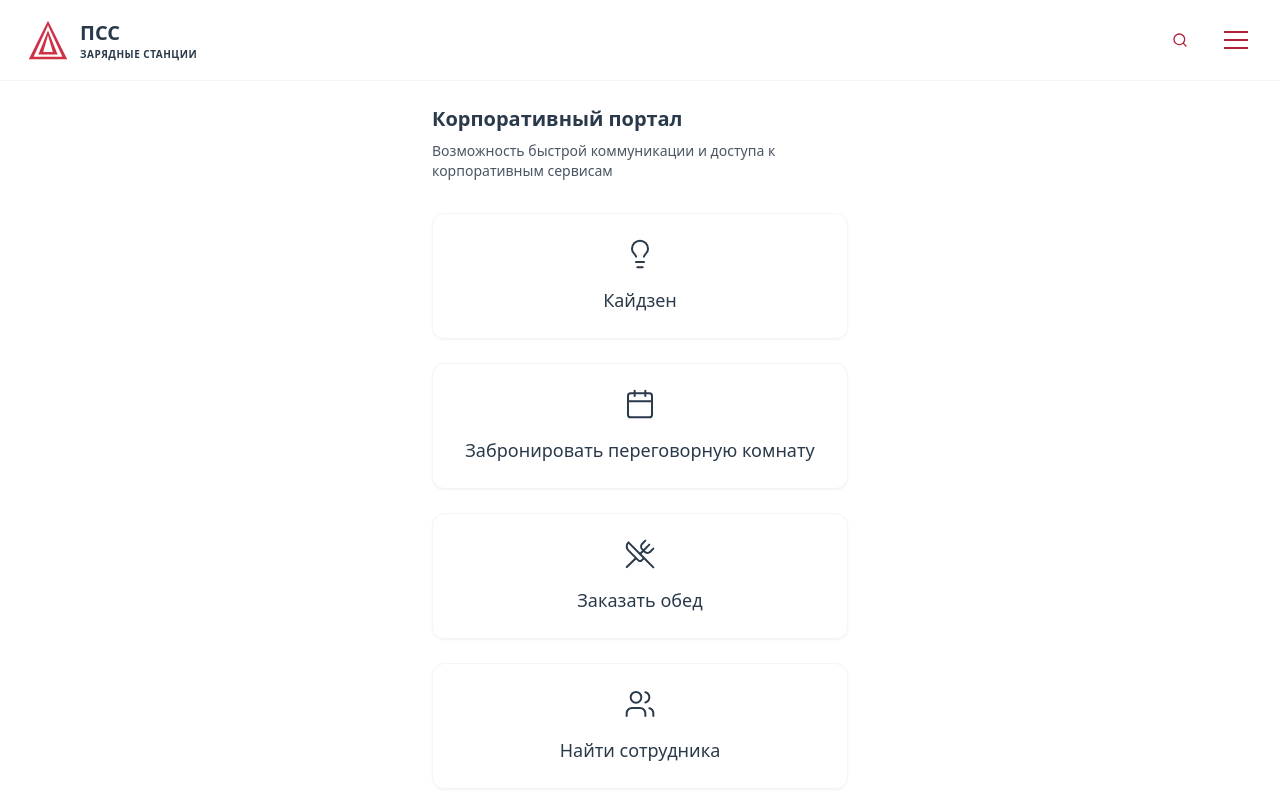
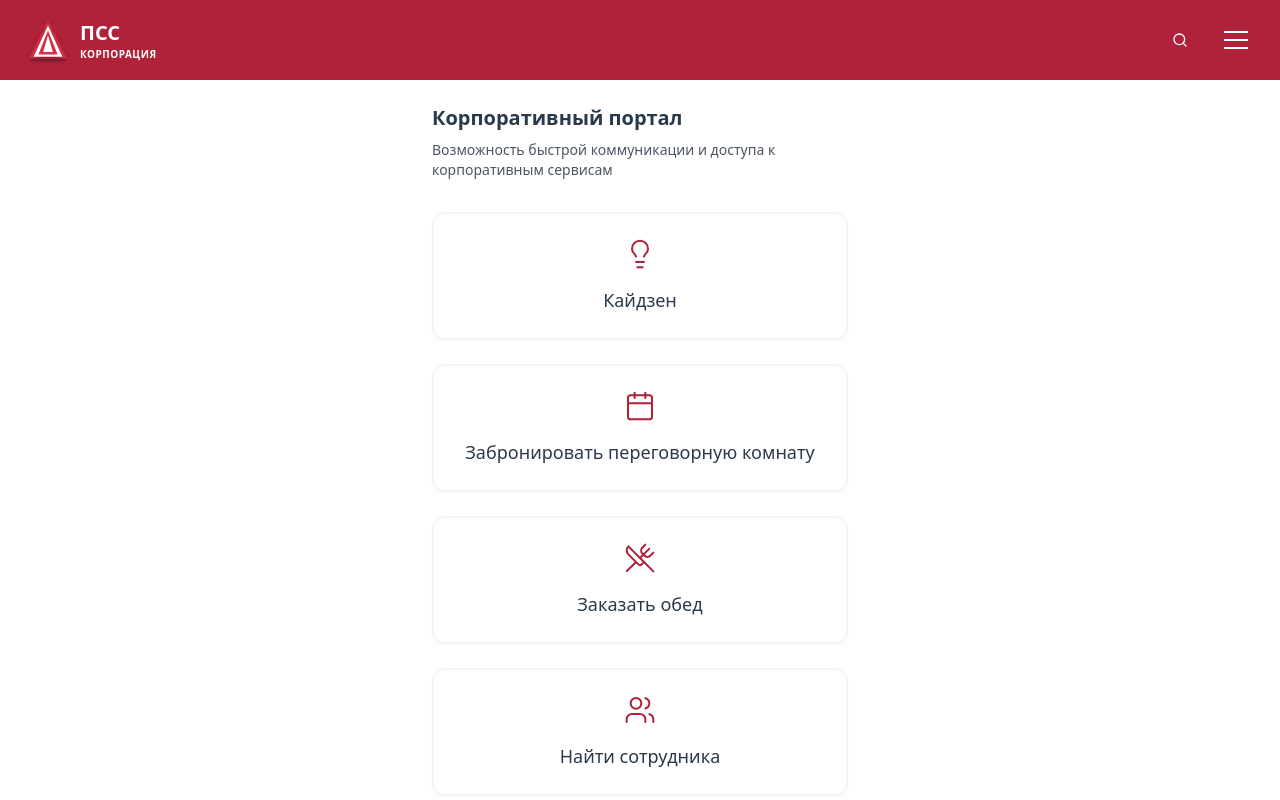
Before and after one commit to Xolla88/kaizen-meeting-lunch-find, a React (Vite) app: page / in a window 1280 px wide. Shown: the top 800 px of the page. Built offline with nearby package versions, Linux system fonts and the light colour scheme.

Commit message:
Refactor: Update header and logo
- Changed the application header to use a red background.
- Updated the header text color to white.
- Modified the logo to be 3D.
- Replaced "зарядные станции" with "Корпорация".

```diff
--- a/src/components/FeatureIcon.tsx
+++ b/src/components/FeatureIcon.tsx
@@ -20,13 +20,13 @@ const FeatureIcon: React.FC<FeatureIconProps> = ({
     <button
       onClick={onClick}
       className={cn(
-        "flex flex-col items-center justify-center p-6 rounded-full transition-all",
-        "bg-white hover:bg-gray-50 w-full",
-        "text-[#2A3A4A]",
+        "flex flex-col items-center justify-center p-6 rounded-xl transition-all",
+        "bg-white hover:bg-gray-50 w-full shadow-sm",
+        "text-[#2A3A4A] border border-gray-100",
         className
       )}
     >
-      <Icon size={32} strokeWidth={1.5} className="mb-4" />
+      <Icon size={32} strokeWidth={1.5} className="mb-4 text-corporate-700" />
       <span className="text-lg font-medium text-center">{label}</span>
     </button>
   );
--- a/src/components/Layout.tsx
+++ b/src/components/Layout.tsx
@@ -17,26 +17,29 @@ const Layout: React.FC<LayoutProps> = ({ children }) => {
 
   return (
     <div className="min-h-screen bg-white">
-      <header className="bg-white py-4 px-6 flex justify-between items-center border-b border-gray-100">
+      <header className="bg-corporate-700 py-4 px-6 flex justify-between items-center">
         <div className="flex items-center">
-          <div className="text-corporate-700 font-bold flex items-center">
+          <div className="text-white font-bold flex items-center">
             <div className="w-12 h-12 mr-2">
-              <svg viewBox="0 0 100 100" className="w-full h-full fill-corporate-700">
-                <polygon points="50,10 10,90 90,90" fill="#CF3046" />
-                <polygon points="50,20 20,85 80,85" fill="white" />
+              <svg viewBox="0 0 100 100" className="w-full h-full">
+                {/* 3D-like triangle logo */}
+                <polygon points="50,10 10,90 90,90" fill="#CF3046" className="drop-shadow-lg" />
+                <polygon points="50,20 20,85 80,85" fill="white" className="drop-shadow-md" />
                 <polygon points="50,30 30,80 70,80" fill="#CF3046" />
                 <polygon points="50,40 40,75 60,75" fill="white" />
+                {/* 3D effect with shadow */}
+                <ellipse cx="50" cy="90" rx="40" ry="5" fill="rgba(0,0,0,0.2)" />
               </svg>
             </div>
             <div className="text-left">
-              <div className="text-[#2A3A4A] text-xl font-bold">ПСС</div>
-              <div className="text-[#2A3A4A] text-[10px] uppercase tracking-wider">зарядные станции</div>
+              <div className="text-white text-xl font-bold">ПСС</div>
+              <div className="text-white text-[10px] uppercase tracking-wider">Корпорация</div>
             </div>
           </div>
         </div>
 
         <div className="flex items-center gap-4">
-          <Button variant="ghost" size="icon" className="text-corporate-700" aria-label="Поиск">
+          <Button variant="ghost" size="icon" className="text-white hover:bg-corporate-600" aria-label="Поиск">
             <Search size={24} />
           </Button>
           <Button
@@ -44,12 +47,12 @@ const Layout: React.FC<LayoutProps> = ({ children }) => {
             size="icon"
             onClick={toggleMenu}
             aria-label="Меню"
-            className="text-corporate-700"
+            className="text-white hover:bg-corporate-600"
           >
             <div className="flex flex-col gap-1.5">
-              <div className="w-6 h-0.5 bg-corporate-700"></div>
-              <div className="w-6 h-0.5 bg-corporate-700"></div>
-              <div className="w-6 h-0.5 bg-corporate-700"></div>
+              <div className="w-6 h-0.5 bg-white"></div>
+              <div className="w-6 h-0.5 bg-white"></div>
+              <div className="w-6 h-0.5 bg-white"></div>
             </div>
           </Button>
         </div>
```
